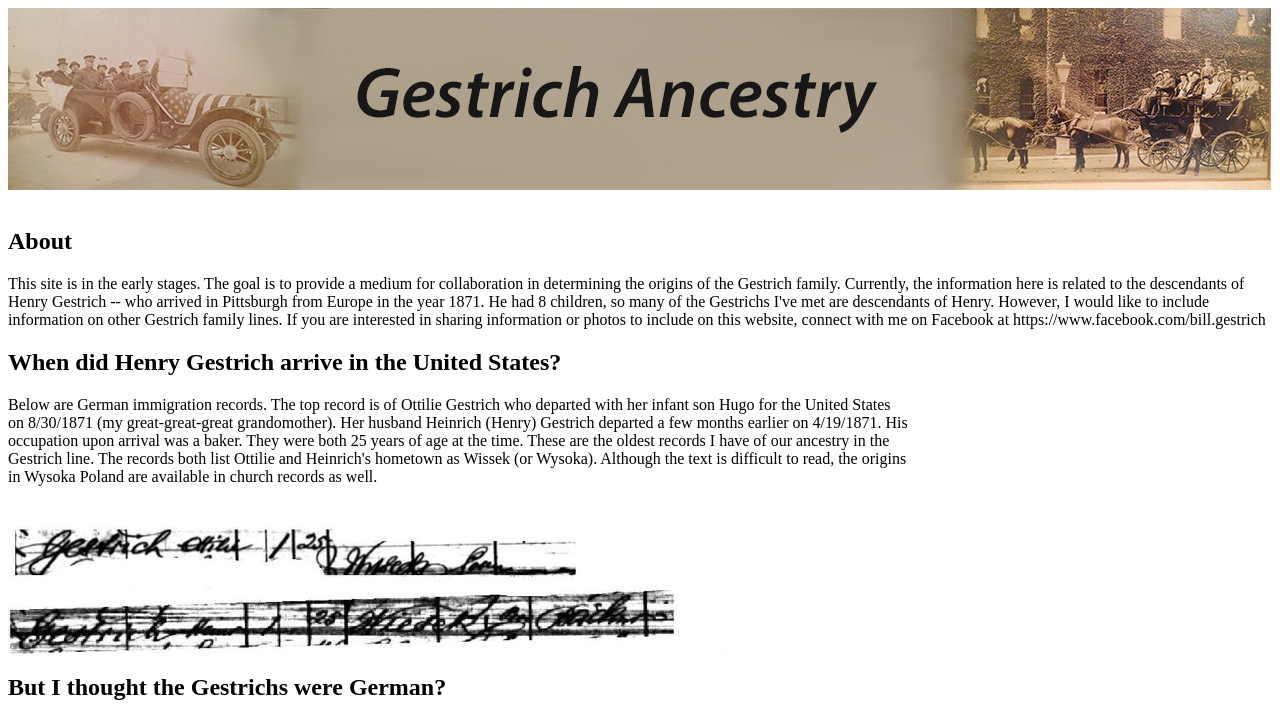
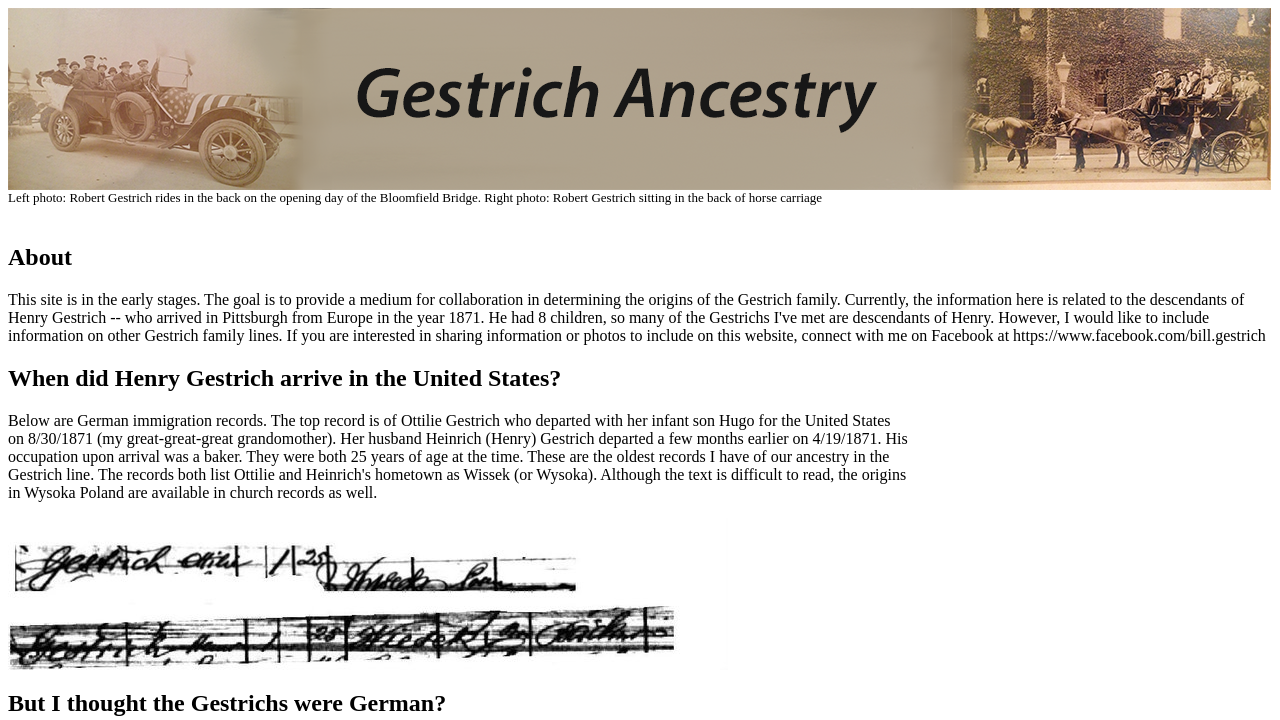
Before and after one commit to gestrich/family, a website: page views/index.html in a window 1280 px wide. Shown: the top 720 px of the page. Drawn offline with Linux system fonts and the light colour scheme; grey boxes are pictures that could not be loaded; files whose address does not match are found by name.

Commit message:
Added photo caption

```diff
--- a/views/index.html
+++ b/views/index.html
@@ -12,6 +12,7 @@
 </head>
 <body>
 	<img src="banner.png" alt="some_text">
+  <inline style="font-size:13px;">Left photo: Robert Gestrich rides in the back on the opening day of the Bloomfield Bridge. Right photo: Robert Gestrich sitting in the back of horse carriage</inline>
 	<br><br>
 	<h2>About</h2>
   <p>This site is in the early stages. The goal is to provide a medium for collaboration in determining the origins of the Gestrich family. Currently, the information here is related to the descendants of Henry Gestrich -- who arrived in Pittsburgh from Europe in the year 1871. He had 8 children, so many of the Gestrichs I've met are descendants of Henry. However, I would like to include information on other Gestrich family lines. If you are interested in sharing information or photos to include on this website, connect with me on Facebook at https://www.facebook.com/bill.gestrich</p>
```
